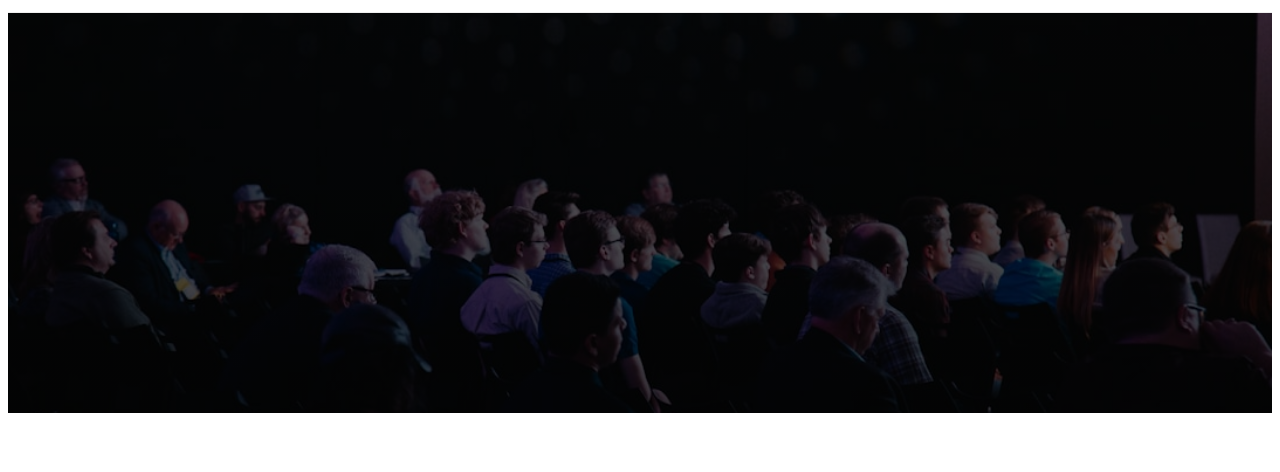
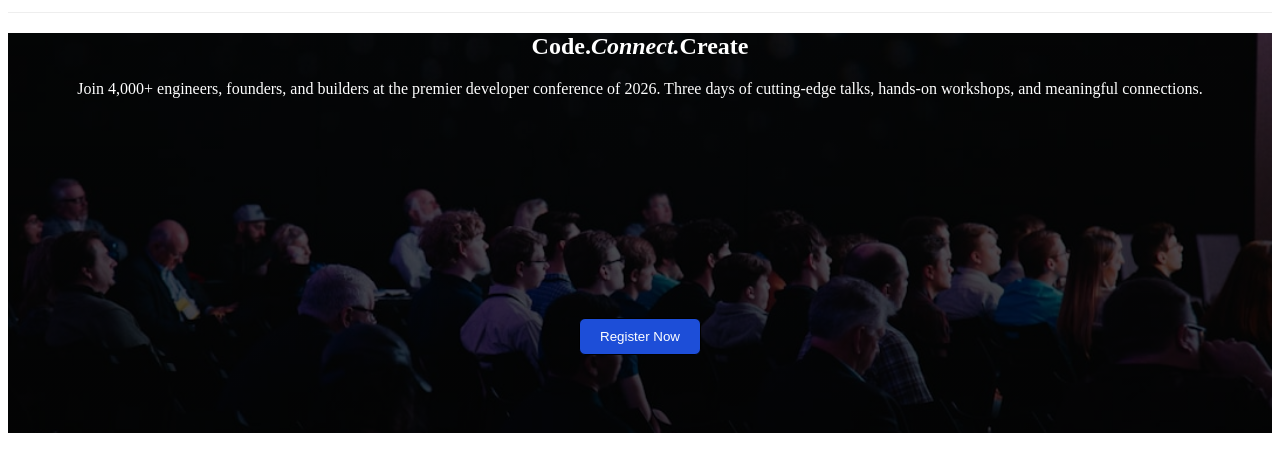
Before and after one commit to mukhoshdharii/assignment-1, a plain HTML site: page index.html in a window 1280 px wide. Shown: the part 74-546 px from the top of the page. Drawn offline with Linux system fonts and the light colour scheme.

Commit message:
hero section done

```diff
--- a/index.html
+++ b/index.html
@@ -1,5 +1,6 @@
 <!DOCTYPE html>
 <html lang="en">
+
 <head>
     <meta charset="UTF-8">
     <meta name="viewport" content="width=device-width, initial-scale=1.0">
@@ -8,6 +9,7 @@
     <link rel="stylesheet" href="styles/nav-bar.css">
     <link rel="stylesheet" href="styles/banner.css">
 </head>
+
 <body>
     <section class="nav">
         <div class="logo1">
@@ -23,15 +25,25 @@
             </ul>
         </div>
         <div>
-            <button class="reg-btn1">
+            <button class="reg-btn">
                 Register Now
             </button>
         </div>
     </section>
 
     <section class="hero">
-        <div></div>
-        <div></div>
+        <div class="texts">
+            <h1>Code.<em>Connect.</em>Create</h1>
+            <p>
+                Join 4,000+ engineers, founders, and builders at the premier developer conference of 2026. Three days
+                of cutting-edge talks, hands-on workshops, and meaningful connections.
+            </p>
+
+        </div>
+        <div>
+            <button class="reg-btn2">Register Now</button>
+        </div>
     </section>
 </body>
+
 </html>
--- a/styles/banner.css
+++ b/styles/banner.css
@@ -8,3 +8,18 @@
     align-items: center;
     color: white;
 }
+
+.texts{
+    text-align: center;
+}
+
+.reg-btn2{
+    display: block;
+  margin: 30px auto 0;
+  margin-top: 220px;
+
+
+
+
+
+}
--- a/styles/button.css
+++ b/styles/button.css
@@ -1,4 +1,4 @@
-.reg-btn1{
+.reg-btn{
     background-color: #1d4ed8;
   color: white;
   border: 1px solid black;
@@ -8,6 +8,20 @@
   cursor: pointer;
 }
 
-.reg-btn1:hover{
+.reg-btn:hover{
     background-color:  rgb(8, 44, 78);
 }
+
+.reg-btn2{
+    background-color: #1d4ed8;
+  color: white;
+  border: 1px solid black;
+  border-radius: 6px;
+  padding: 10px 20px;
+
+  cursor: pointer;
+}
+
+.reg-btn2:hover{
+    background-color:  rgb(8, 44, 78);
+}
--- a/styles/nav-bar.css
+++ b/styles/nav-bar.css
@@ -23,7 +23,3 @@
     text-decoration: none;
   color: #333;
 }
-
-.reg-btn1{
-    justify-content: right;
-}
```
